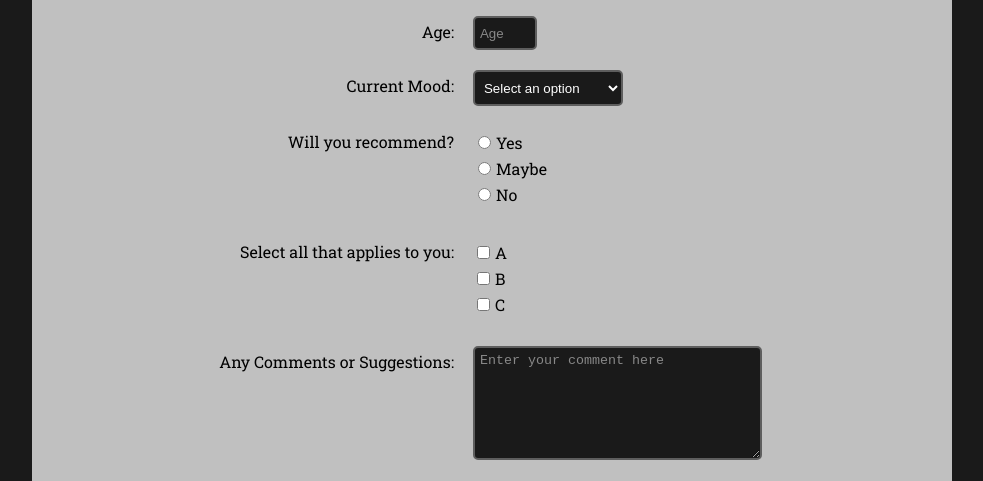
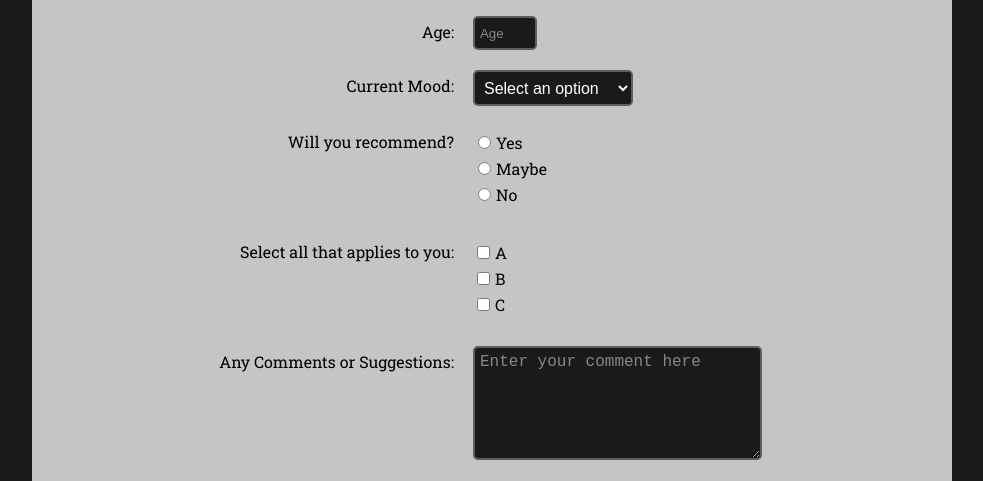
Before and after one commit to kal9mondal/Survey-Form, a plain HTML site: page index.html in a window 1280 px wide. Shown: the part 222-703 px from the top of the page, without its empty margins (148-1131 px from the left). Drawn offline with Linux system fonts and the light colour scheme.

Commit message:
Font-Size Updated

```diff
--- a/styles/main.css
+++ b/styles/main.css
@@ -22,9 +22,10 @@ body {
 }
 
 .container {
-  background-color: #c0c0c0;
+	background-color: #c5c5c5;
 	border-radius: 5px;
 	padding: 10px;
+	font-size: 16px;
 
 	margin: 10px auto;
 	width: 80%;
@@ -76,18 +77,18 @@ body {
 
 #radio input, #checkbox input {
 	margin-right: 5px;
-
 }
 
 #dropdown {
 	background-color: #1a1a1a;
 	color: #ffffff;
 	height: 36px;
-	width: 150px;
+	width: 160px;
 	padding: 5px;
 	margin: 10px;
 	border: 2px solid #5e5e5e;
 	border-radius: 5px;
+	font-size: 16px;
 }
 
 #submit {
@@ -127,6 +128,7 @@ ul {
 	resize: vertical;
 	min-height: 100px;
 	max-height: 150px;
+	font-size: 16px;
 }
 
 ::-webkit-input-placeholder {
```
